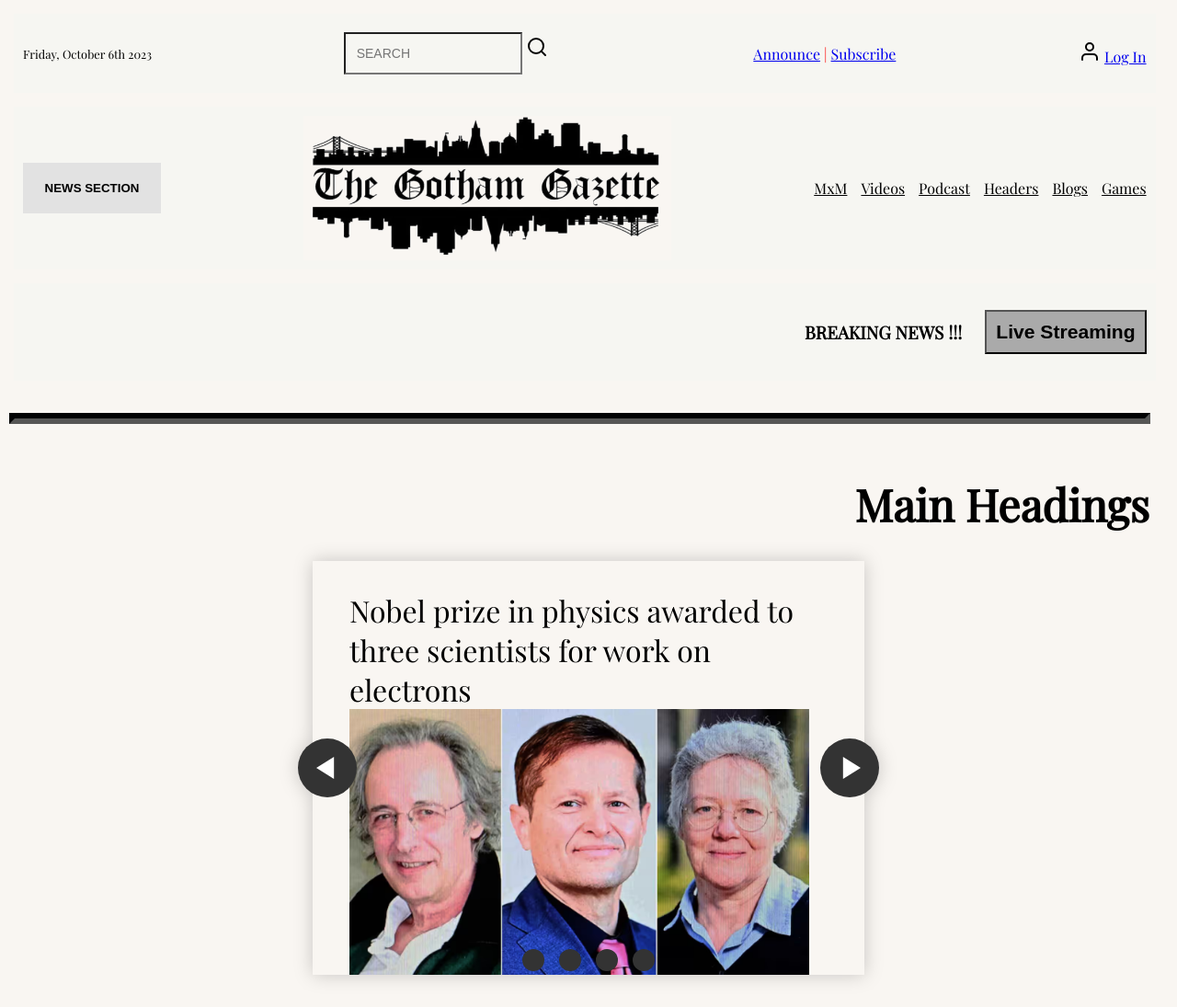
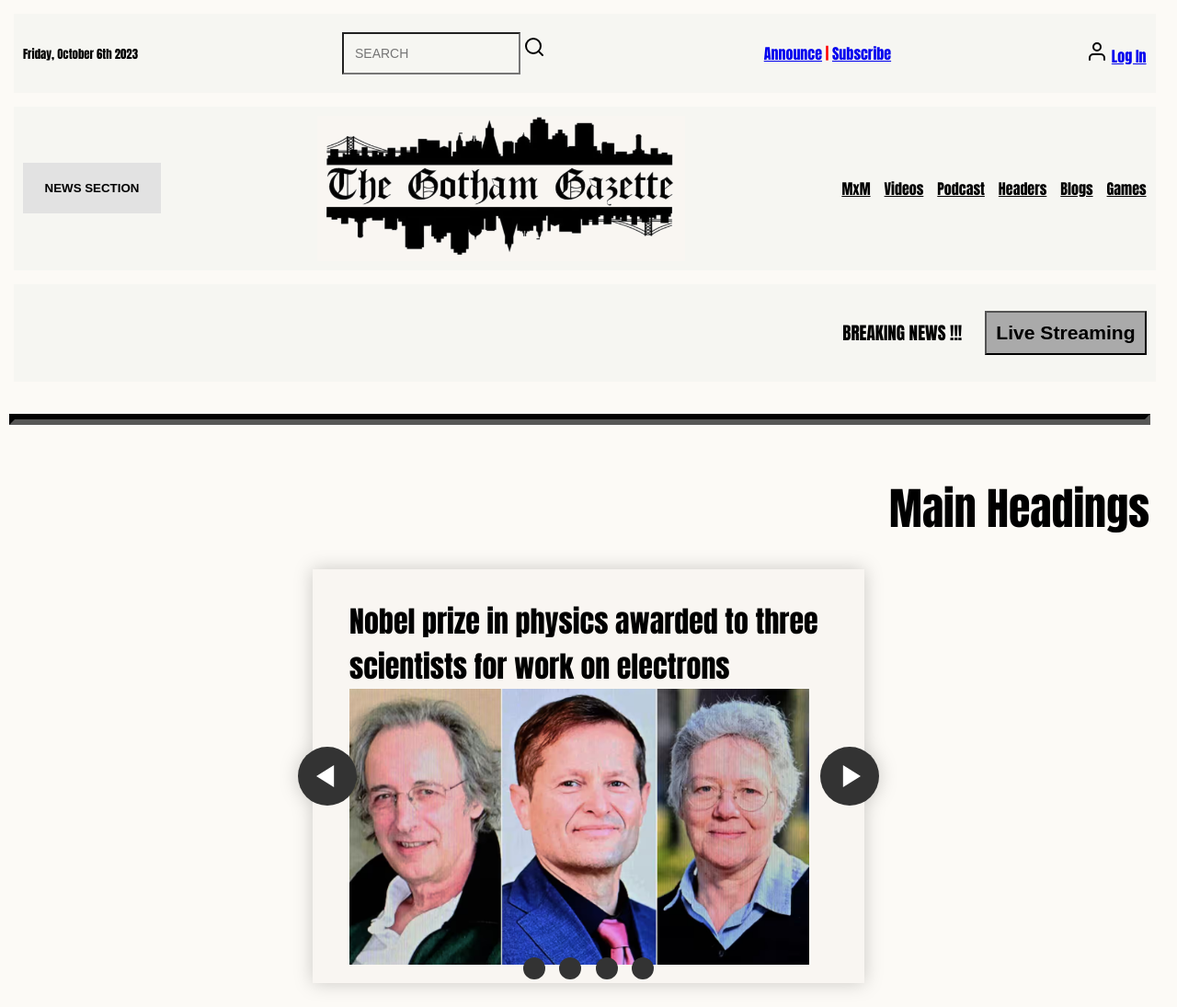
Before and after one commit to ElizabethFloresGarduno/TheGothamGazzette, a plain HTML site: page index.html in a window 1280 px wide. Shown: the top 1095 px of the page at 92% size. Drawn offline with nearby package versions, Linux system fonts and the light colour scheme.

Commit message:
feature: background-color and font family changes

```diff
--- a/styles/styles.css
+++ b/styles/styles.css
@@ -3,8 +3,8 @@
 
 body {
     margin: 0;
-    background-color: #f9f6f2;
-    font-family: 'Playfair Display', 'Franklin Gothic Medium', 'Arial Narrow', Arial, sans-serif;
+    background-color: #fcfaf6;
+    font-family: 'KodeMode', Impact, Haettenschweiler, 'Arial Narrow Bold', sans-serif;
 }
 
 /*
```
